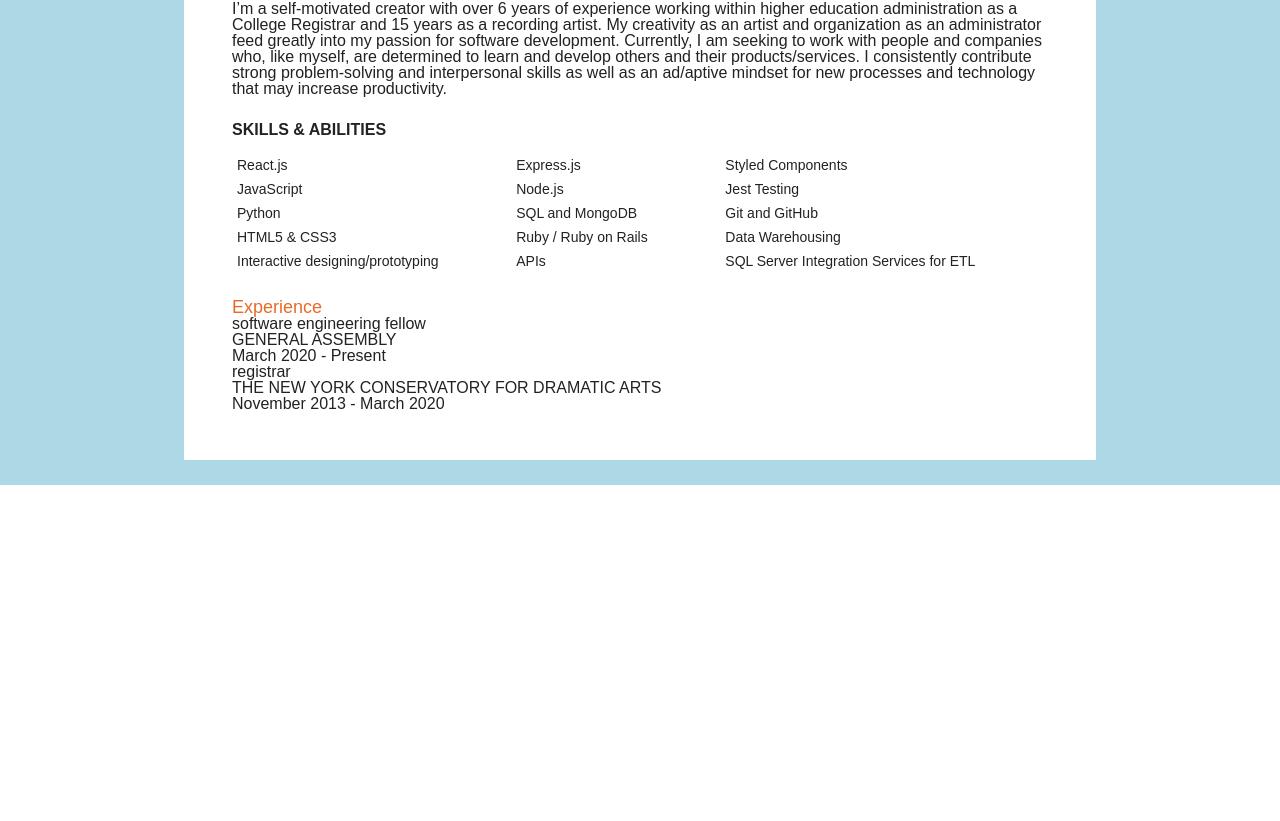
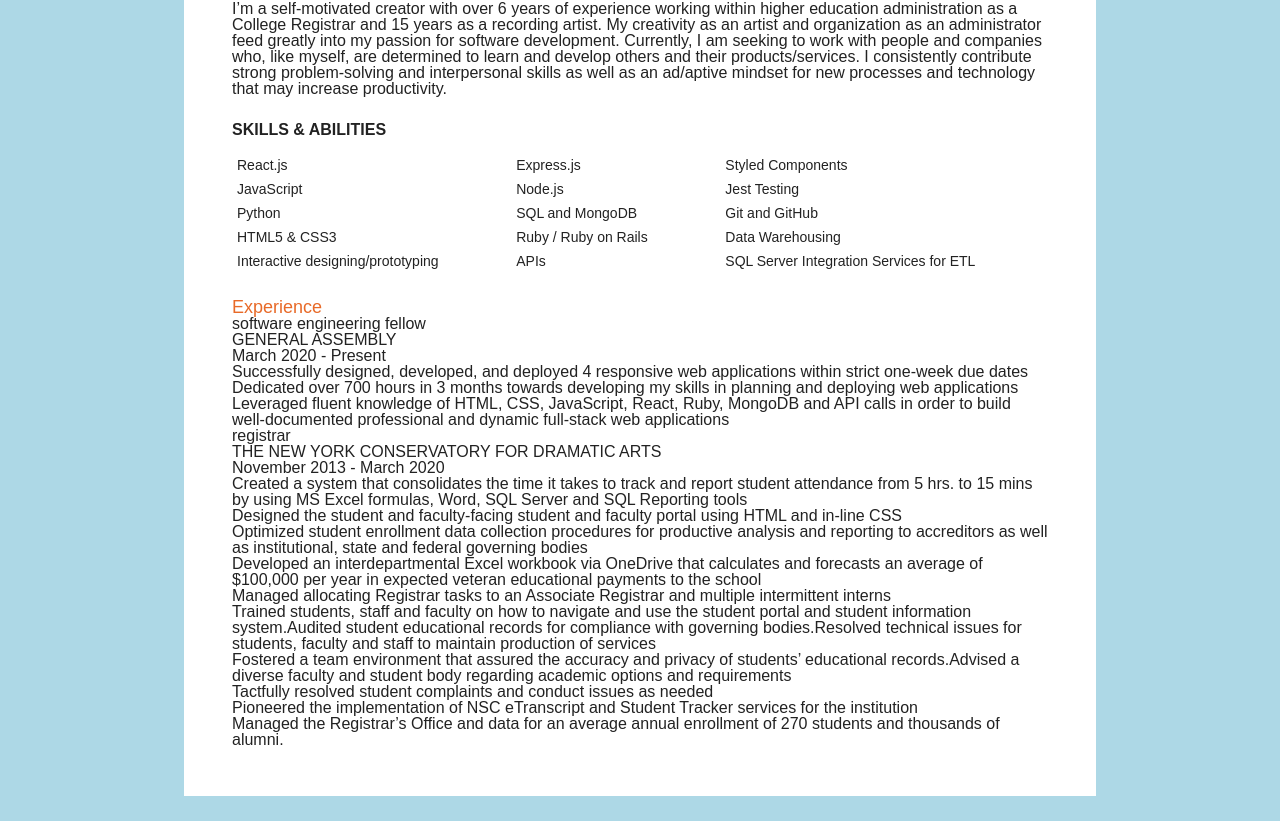
Before and after one commit to StefonSimmons/portfolio, a React (Create React App) app in the folder portfolio_app/: page /resume in a window 1280 px wide. Shown: the part 585-1406 px from the top of the page. Before the commit the page ends 1070 px from the top, so only its background shows below. Built offline with nearby package versions, Linux system fonts and the light colour scheme.

Commit message:
frame of experience section

```diff
--- a/portfolio_app/src/components/Resume/Experience.js
+++ b/portfolio_app/src/components/Resume/Experience.js
@@ -6,7 +6,7 @@ import Jobs from '../../data/experience-data'
 export default function Experience() {
 
   const experience = Jobs.map(job => {
-    const phrasesArray = job.phrases.split('.')
+    const phrasesArray = job.phrases.split(';')
     console.log(phrasesArray)
     return (
       <>
@@ -15,9 +15,9 @@ export default function Experience() {
         <h2>{job.business}</h2>
           <h2>{job.startDate} - {job.endDate}</h2>
           <ul>
-            {/* {job.phrases.map(phrase =>
+            {phrasesArray.map(phrase =>
               <li>{phrase}</li>
-            )} */}
+            )}
           </ul>
       </div>
       </>
--- a/portfolio_app/src/data/experience-data.js
+++ b/portfolio_app/src/data/experience-data.js
@@ -3,10 +3,10 @@
   // the array comes from a paragraph parsed by a period '.'
 
 const softwareEngPhrases =
-  "Successfully designed, developed, and deployed 4 responsive web applications within strict one-week due dates. Dedicated over 700 hours in 3 months towards developing my skills in planning and deploying web applications. Leveraged fluent knowledge of HTML, CSS, JavaScript, React, Ruby, MongoDB and API calls in order to build well-documented professional and dynamic full-stack web applications."
+  "Successfully designed, developed, and deployed 4 responsive web applications within strict one-week due dates; Dedicated over 700 hours in 3 months towards developing my skills in planning and deploying web applications; Leveraged fluent knowledge of HTML, CSS, JavaScript, React, Ruby, MongoDB and API calls in order to build well-documented professional and dynamic full-stack web applications;"
 
 const registrarPhrases =
-"Created a system that consolidates the time it takes to track and report student attendance from 5 hrs. to 15 mins by using MS Excel formulas, Word, SQL Server and SQL Reporting tools. Designed the student and faculty-facing student and faculty portal using HTML and in-line CSS.Optimized student enrollment data collection procedures for productive analysis and reporting to accreditors as well as institutional, state and federal governing bodies.Developed an interdepartmental Excel workbook via OneDrive that calculates and forecasts an average of $100,000 per year in expected veteran educational payments to the school. Managed allocating Registrar tasks to an Associate Registrar and multiple intermittent interns.Trained students, staff and faculty on how to navigate and use the student portal and student information system.Audited student educational records for compliance with governing bodies.Resolved technical issues for students, faculty and staff to maintain production of services.Fostered a team environment that assured the accuracy and privacy of students’ educational records.Advised a diverse faculty and student body regarding academic options and requirements.Tactfully resolved student complaints and conduct issues as needed.Pioneered the implementation of NSC eTranscript and Student Tracker services for the institution.Managed the Registrar’s Office and data for an average annual enrollment of 270 students and thousands of alumni."
+"Created a system that consolidates the time it takes to track and report student attendance from 5 hrs. to 15 mins by using MS Excel formulas, Word, SQL Server and SQL Reporting tools; Designed the student and faculty-facing student and faculty portal using HTML and in-line CSS;Optimized student enrollment data collection procedures for productive analysis and reporting to accreditors as well as institutional, state and federal governing bodies;Developed an interdepartmental Excel workbook via OneDrive that calculates and forecasts an average of $100,000 per year in expected veteran educational payments to the school; Managed allocating Registrar tasks to an Associate Registrar and multiple intermittent interns;Trained students, staff and faculty on how to navigate and use the student portal and student information system.Audited student educational records for compliance with governing bodies.Resolved technical issues for students, faculty and staff to maintain production of services;Fostered a team environment that assured the accuracy and privacy of students’ educational records.Advised a diverse faculty and student body regarding academic options and requirements; Tactfully resolved student complaints and conduct issues as needed; Pioneered the implementation of NSC eTranscript and Student Tracker services for the institution; Managed the Registrar’s Office and data for an average annual enrollment of 270 students and thousands of alumni."
 
 const experience = [{
   title: "software engineering fellow",
```
